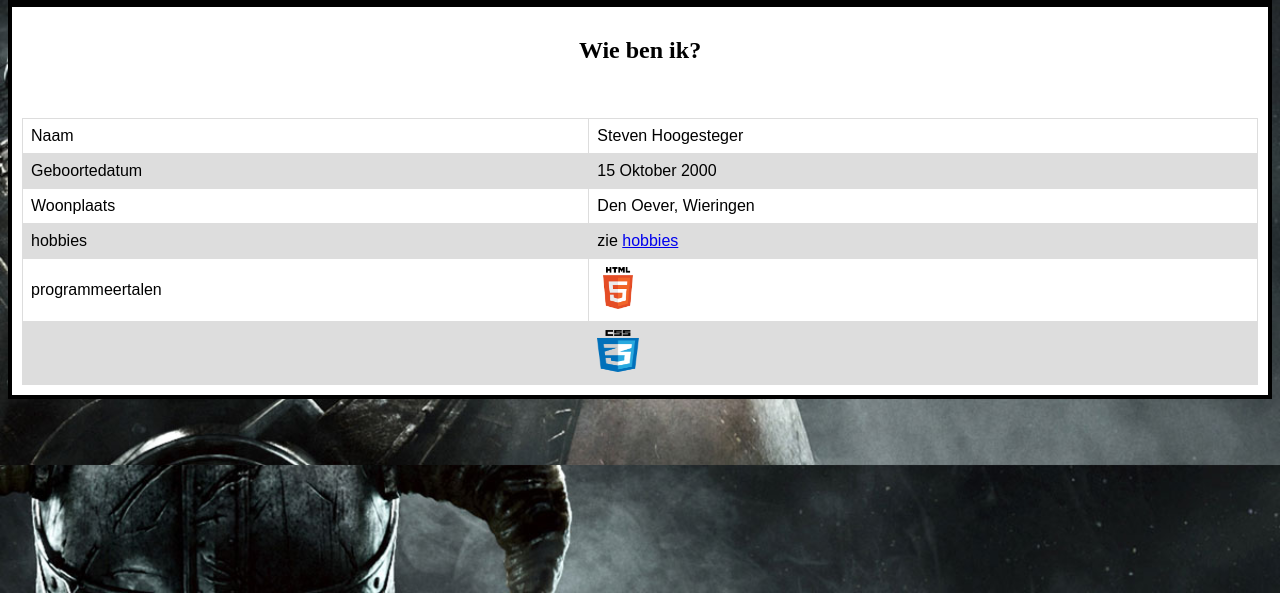
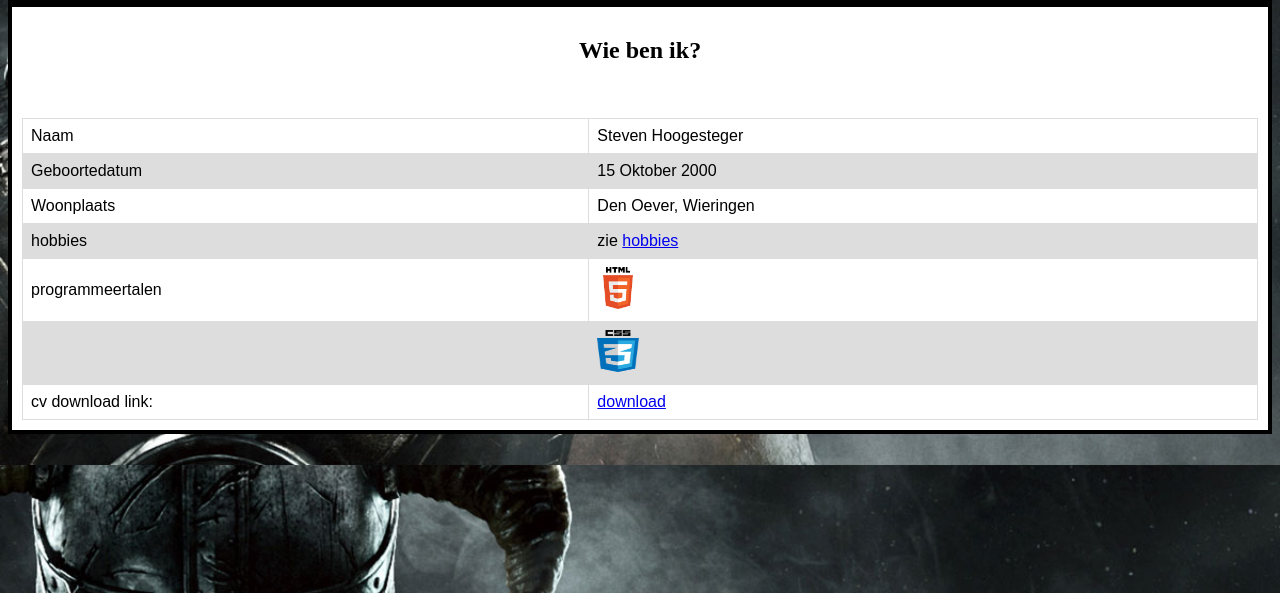
Before and after one commit to stevohoog/stevohoog.github.io, a plain HTML site: page index.html in a window 1280 px wide. Shown: the part 207-800 px from the top of the page. Drawn offline with Linux system fonts and the light colour scheme.

Commit message:
cv download ink

```diff
--- a/index.html
+++ b/index.html
@@ -62,6 +62,12 @@
            </td>
 
            </tr>
+           <tr>
+            <td>cv download link:</td>
+            <td><a href="/files/CV van Steven Hoogesteger.docx" download> download </a>
+          </td>
+          </tr>
+
       </table>
 
 </div>
```
Also changed, not shown: 1 other file.
